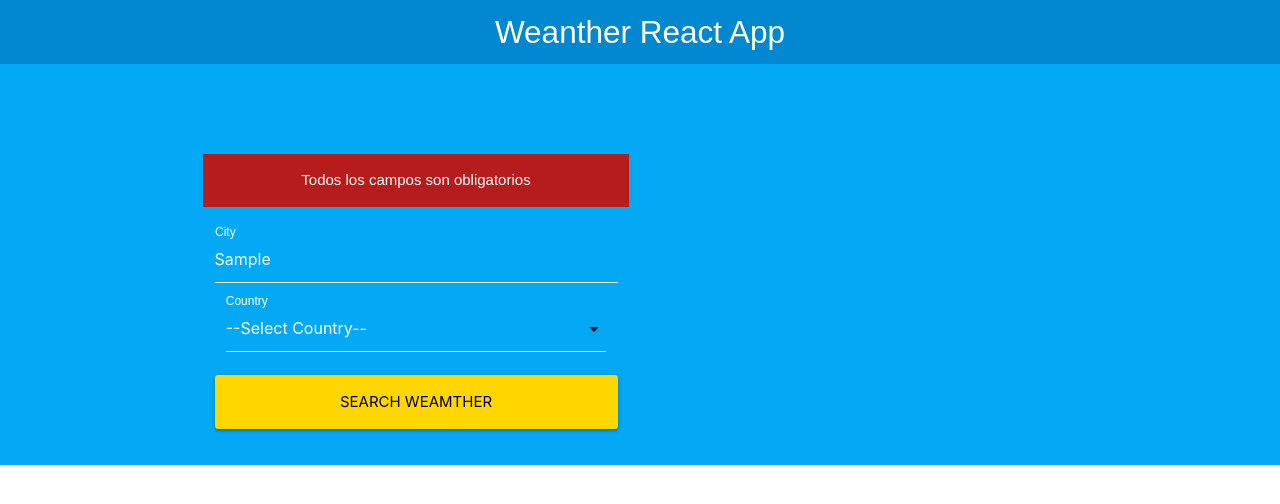
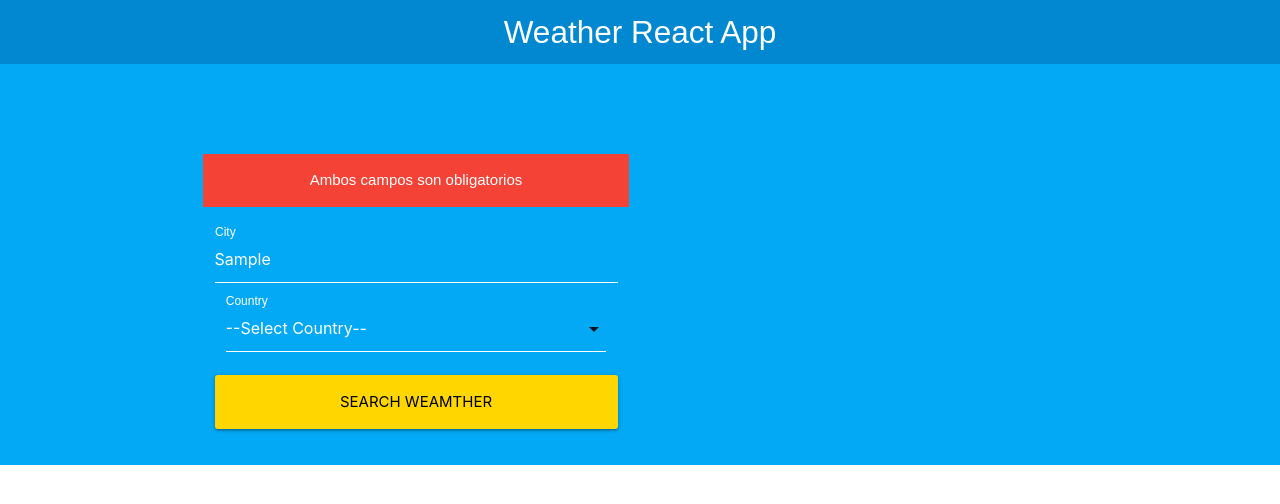
Before and after one commit to xaviacu13/Weather-app, a React (Create React App) app: page / in a window 1280 px wide. Both pictures are taken after typing "Sample" into the empty fields and a click on the input "Search Weamther". Shown: the top 504 px of the page. Built offline with nearby package versions, Linux system fonts and the light colour scheme.

Commit message:
add PropTypes

```diff
--- a/src/App.js
+++ b/src/App.js
@@ -28,7 +28,8 @@ function App() {
 
         saveResult(results);
         saveQuery(false);
-        if(result === "404"){
+
+        if(results.cod === "404"){
           saveError(true)
         }else{
           saveError(false)
@@ -36,11 +37,12 @@ function App() {
       }
     }
     queryAPI();
+     // eslint-disable-next-line
   },[query]);
 
   let component
   if(error){
-    component = <Error />
+    component = <Error message="No hay resultados"/>
   }else{
     component =<Weather result={result} />
   }
@@ -48,7 +50,7 @@ function App() {
   return (
     <>
       <Header
-        title='Weanther React App'
+        title='Weather React App'
       />
       <div className="contenedor-form">
         <div className="container">
@@ -61,9 +63,7 @@ function App() {
               />
             </div>
             <div className="col m6 s12">
-              <Weather
-                result={result}
-              />
+              {component}
             </div>
           </div>
         </div>
--- a/src/components/Error.js
+++ b/src/components/Error.js
@@ -1,9 +1,14 @@
 import React from 'react';
+import PropTypes from 'prop-types';
 
-const Error = () => {
+const Error = ({message}) => {
   return (
-    <h1>This is Error component</h1>
+    <p className="red darker-4 error">{message}</p>
    );
 }
 
+Error.propTypes = {
+  message: PropTypes.string.isRequired,
+}
+
 export default Error;
--- a/src/components/Formulario.js
+++ b/src/components/Formulario.js
@@ -1,4 +1,6 @@
 import React, { useState } from 'react';
+import Error from './Error';
+import PropTypes from 'prop-types';
 
 const Formulario = ({search, saveSearch, saveQuery}) => {
 
@@ -29,7 +31,7 @@ const Formulario = ({search, saveSearch, saveQuery}) => {
     <form
       onSubmit={handleSubmit}
     >
-      {error && <p className="red darken-4 error" >Todos los campos son obligatorios</p>}
+      {error && <Error message="Ambos campos son obligatorios" />}
       <div className="input-field col s12">
         <input
           type="text"
@@ -72,4 +74,10 @@ const Formulario = ({search, saveSearch, saveQuery}) => {
    );
 }
 
+Formulario.propTypes = {
+  saveSearch: PropTypes.func.isRequired,
+  saveQuery: PropTypes.func.isRequired,
+  search: PropTypes.object.isRequired,
+}
+
 export default Formulario;
--- a/src/components/Header.js
+++ b/src/components/Header.js
@@ -1,4 +1,5 @@
 import React from 'react';
+import PropTypes from 'prop-types';
 
 const Header = ({title}) => {
   return (
@@ -10,4 +11,8 @@ const Header = ({title}) => {
   );
 }
 
+Header.propTypes = {
+  title: PropTypes.string.isRequired,
+}
+
 export default Header;
--- a/src/components/Weather.js
+++ b/src/components/Weather.js
@@ -1,23 +1,34 @@
 import React from 'react';
+import PropTypes from 'prop-types';
 
-const Weather = (result) => {
+const Weather = ({result}) => {
 
-  const { name, main } = result
+  const { name, main } = result;
 
-  if (!name) return null;
+  const kelvin = 273.15;
 
-   const kelvin = 273.15;
+  if(!name) return null;
 
   return (
     <div className="card-panel white col s12">
       <di className="black-text">
         <h2>El Clima de {name} es: </h2>
         <p className="temperatura">
-          {parseFloat( main.temp - kelvin, 10).toFixed(2)} <span> &#x2103</span>
+          {parseFloat( main.temp - kelvin, 10).toFixed(2)} <span> &#x2103;</span>
+        </p>
+        <p> Temperatura Maxima:
+          {parseFloat( main.temp_max - kelvin, 10).toFixed(2)} <span> &#x2103;</span>
+        </p>
+        <p> Temperatura Minima:
+          {parseFloat( main.temp_min - kelvin, 10).toFixed(2)} <span> &#x2103;</span>
         </p>
       </di>
     </div>
    );
 }
 
+Weather.propTypes = {
+  result: PropTypes.object.isRequired,
+}
+
 export default Weather;
```
